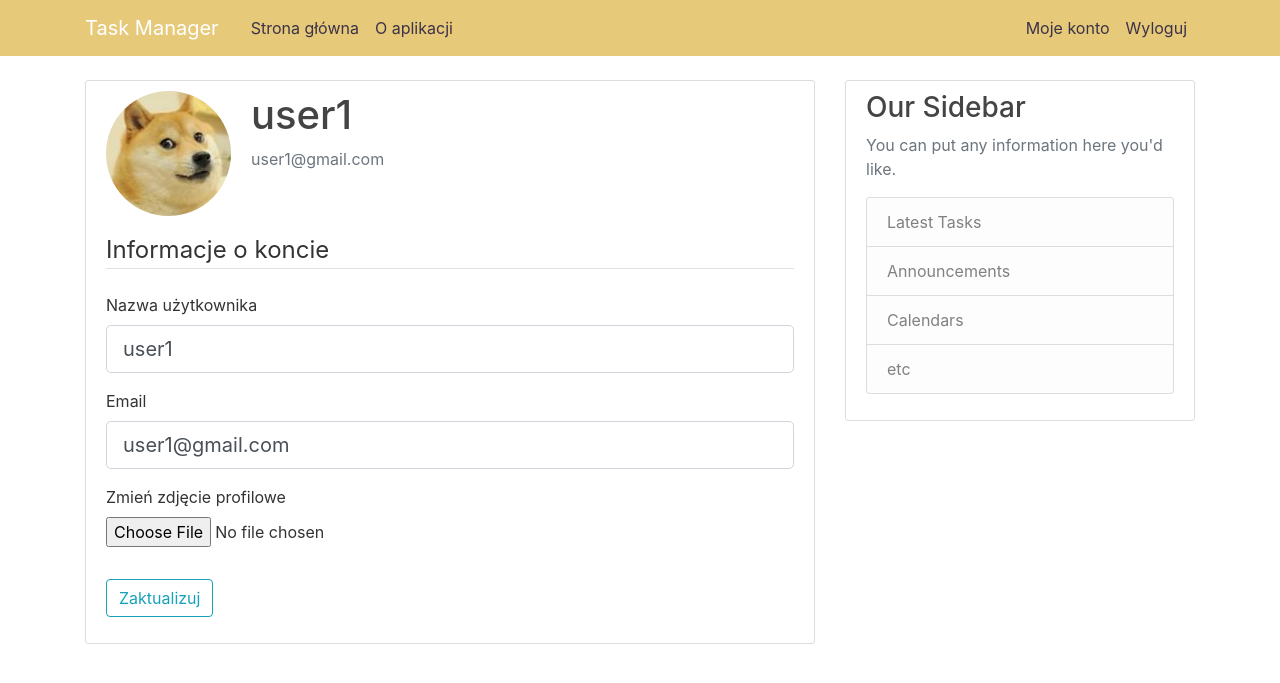
After one commit to mimikowsky/TaskManager, a Flask app: page /account in a window 1280 px wide. The commit adds this page. Shown: the top 683 px of the page. Run offline with Flask 3, Linux system fonts and the light colour scheme; a user stored in the database is signed in; some libraries are stand-ins or nearby versions.

Commit message:
added my account page

```diff
--- a/app.py
+++ b/app.py
@@ -1,9 +1,12 @@
-from flask import Flask, render_template, url_for, redirect, flash
-from forms import RegistrationForm, LoginForm
+import secrets, os
+from PIL import Image
+from flask import Flask, render_template, url_for, redirect, flash, request
+from forms import RegistrationForm, LoginForm, UpdateAccountForm
 from flask_sqlalchemy import SQLAlchemy
 from datetime import datetime
 from flask_bcrypt import Bcrypt
-from flask_login import LoginManager, UserMixin, login_user, logout_user, current_user
+from flask_login import LoginManager, UserMixin, login_user, logout_user, current_user, login_required
+
 
 app = Flask(__name__)
 app.config['SECRET_KEY'] = '31258776c638a3aa4c4cd33912a9aec2'
@@ -11,6 +14,9 @@
 db = SQLAlchemy(app)
 bcrypt = Bcrypt(app)
 login_manager = LoginManager(app)
+login_manager.login_view = 'login'
+login_manager.login_message = "Musisz się zalogować, aby skorzystać z tej funkcjonalności"
+login_manager.login_message_category = 'info'
 
 tasks = [
     {
@@ -36,6 +42,7 @@
     username = db.Column(db.String(20), unique=True, nullable=False)
     email = db.Column(db.String(120), unique=True, nullable=False)
     password = db.Column(db.String(60), nullable=False)
+    image_file = db.Column(db.String(20), nullable=False, default='default.jpg')
     tasks = db.relationship('Task', backref='author', lazy=True)
 
     def __repr__(self):
@@ -77,9 +84,9 @@
         return redirect(url_for('home'))
     form = RegistrationForm()
     if form.validate_on_submit():
-        if db.session.query(User).filter_by(username=form.username.data).first():
+        if User.query.filter_by(username=form.username.data).first():
             flash('Użytkownik o podanej nazwie już istnieje', 'danger')
-        elif db.session.query(User).filter_by(email=form.email.data).first():
+        elif User.query.filter_by(email=form.email.data).first():
             flash('Użytkownik o podanym adresie email już istnieje', 'danger')
         else:
             user = User(username=form.username.data, email=form.email.data, password=bcrypt.generate_password_hash(form.password.data).decode('utf-8'))
@@ -99,8 +106,9 @@
         user = User.query.filter_by(email=form.email.data).first()
         if user and bcrypt.check_password_hash(user.password, form.password.data):
             login_user(user, remember=form.remember.data)
+            next_page = request.args.get('next')
             flash('Zalogowano', 'success')
-            return redirect(url_for('home'))
+            return redirect(next_page) if next_page else redirect(url_for('home'))
         else:
             flash('Logowanie nie powiodło się. Sprawdź email i hasło.', 'danger')
     return render_template('login.html', title='Login', form=form)
@@ -110,5 +118,41 @@
     logout_user()
     return redirect(url_for('home'))
 
+def save_picture(form_picture):
+    random_hex = secrets.token_hex(8)
+    _, file_extension = os.path.splitext(form_picture.filename)
+    picture_filename = random_hex+file_extension
+    picture_path = os.path.join(app.root_path, 'static/profile_pics', picture_filename)
+    output_size = (125, 125)
+    resized_picture = Image.open(form_picture)
+    resized_picture.thumbnail(output_size)
+    resized_picture.save(picture_path)
+    return picture_filename
+
+@app.route("/account", methods=['GET', 'POST'])
+@login_required
+def account():
+    form = UpdateAccountForm()
+    if form.validate_on_submit():
+        if form.username.data != current_user.username and User.query.filter_by(username=form.username.data).first():
+            flash('Użytkownik o podanej nazwie już istnieje', 'danger')
+        elif form.email.data != current_user.email and User.query.filter_by(email=form.email.data).first():
+            flash('Użytkownik o podanym adresie email już istnieje', 'danger')
+        else:
+            current_user.username = form.username.data
+            current_user.email = form.email.data
+            if form.picture.data:
+                current_user.image_file = save_picture(form.picture.data)
+            db.session.commit()
+            flash('Dane zaktualizowno pomyślnie', 'success')
+            return redirect(url_for('account'))
+
+    elif request.method == 'GET':
+        form.username.data = current_user.username
+        form.email.data = current_user.email
+
+    image_file = url_for('static', filename=f'profile_pics/{current_user.image_file}')
+    return render_template('account.html', title='Account', image_file=image_file, form=form)
+
 if __name__ == "__main__":
     app.run(debug=True)
--- a/forms.py
+++ b/forms.py
@@ -1,11 +1,11 @@
 from flask_wtf import FlaskForm
+from flask_wtf.file import FileField, FileAllowed
 from wtforms import StringField, PasswordField, SubmitField, BooleanField
 from wtforms.validators import DataRequired, Length, Email, EqualTo
 
 
 class RegistrationForm(FlaskForm):
     username = StringField('Nazwa użytkownika', validators=[DataRequired(), Length(min=4, max=20)])
-
     email = StringField('Email', validators=[DataRequired(), Email()])
     password = PasswordField('Hasło', validators=[DataRequired(), Length(min=4)])
     confirm_password = PasswordField('Potwierdź hasło', validators=[DataRequired(), EqualTo('password', message="Hasła różnią się.")])
@@ -18,3 +18,9 @@
     password = PasswordField('Hasło', validators=[DataRequired()])
     remember = BooleanField('Zapamiętaj mnie')
     submit = SubmitField('Zaloguj')
+
+class UpdateAccountForm(FlaskForm):
+    username = StringField('Nazwa użytkownika', validators=[DataRequired(), Length(min=4, max=20)])
+    email = StringField('Email', validators=[DataRequired(), Email()])
+    picture = FileField('Zmień zdjęcie profilowe', validators=[FileAllowed(['jpg', 'png'], message="Akceptowane rozszerzenia: jpg, png")])
+    submit = SubmitField('Zaktualizuj')
--- /dev/null
+++ b/templates/account.html
@@ -0,0 +1,57 @@
+{% extends "layout.html" %}
+{% block content %}
+    <div class="content-section">
+        <div class="media">
+            <img class="rounded-circle account-img" src="{{ image_file }}">
+            <div class="media-body">
+                <h2 class="account-heading">{{ current_user.username }}</h2>
+                <p class="text-secondary">{{ current_user.email }}</p>
+            </div>
+        </div>
+        <form method="POST" action="" enctype="multipart/form-data">
+            {{ form.hidden_tag() }}
+            <fieldset class="form-group">
+                <legend class="border-bottom mb-4">Informacje o koncie</legend>
+                <div class="form-group">
+                    {{ form.username.label(class="form-control-label") }}
+
+                    {% if form.username.errors %}
+                        {{ form.username(class="form-control form-control-lg is-invalid") }}
+                        <div class="invalid-feedback">
+                            {% for error in form.username.errors %}
+                                <span>{{ error }}</span>
+                            {% endfor %}
+                        </div>
+                    {% else %}
+                        {{ form.username(class="form-control form-control-lg") }}
+                    {% endif %}
+                </div>
+                <div class="form-group">
+                    {{ form.email.label(class="form-control-label") }}
+                    {% if form.email.errors %}
+                        {{ form.email(class="form-control form-control-lg is-invalid") }}
+                        <div class="invalid-feedback">
+                            {% for error in form.email.errors %}
+                                <span>{{ error }}</span>
+                            {% endfor %}
+                        </div>
+                    {% else %}
+                        {{ form.email(class="form-control form-control-lg") }}
+                    {% endif %}
+                </div>
+                <div class="form-group">
+                    {{ form.picture.label() }}
+                    {{ form.picture(class="form-control-file") }}
+                    {% if form.picture.errors %}
+                        {% for error in form.picture.errors %}
+                            <span class="text-danger">{{ error }}</span></br>
+                        {% endfor %}
+                    {% endif %}
+                </div>
+            </fieldset>
+            <div class="form-group">
+                {{ form.submit(class="btn btn-outline-info") }}
+            </div>
+        </form>
+    </div>
+{% endblock content %}
--- a/templates/layout.html
+++ b/templates/layout.html
@@ -32,6 +32,7 @@
             <!-- Navbar Right Side -->
             <div class="navbar-nav">
               {% if current_user.is_authenticated %}
+                <a class="nav-item nav-link" href="/account">Moje konto</a>
                 <a class="nav-item nav-link" href="/logout">Wyloguj</a>
               {% else %}
                 <a class="nav-item nav-link" href="/login">Logowanie</a>
```
Also changed, not shown: instance/site.db, static/profile_pics/default.jpg (added), static/profile_pics/f90bfba0ff2d911f.jpg (added).
